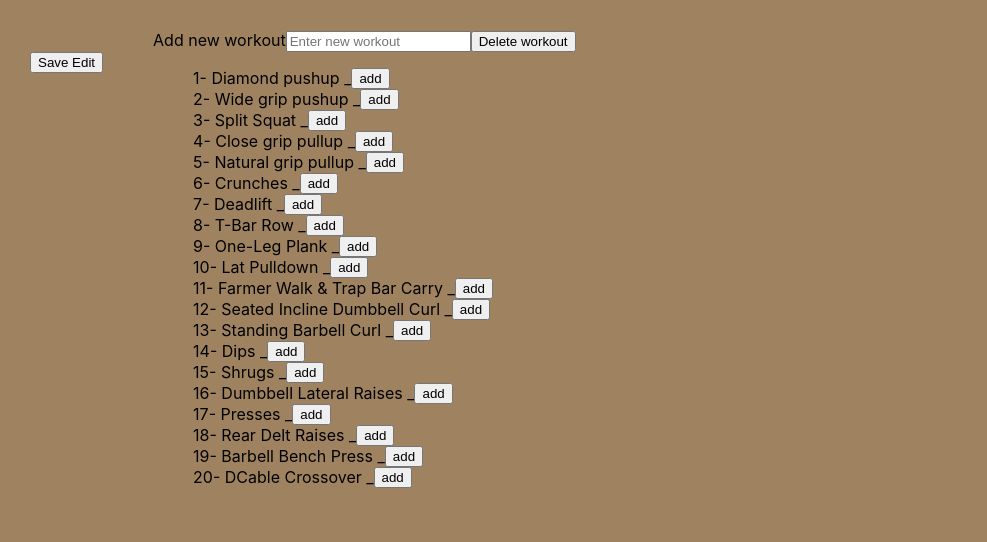
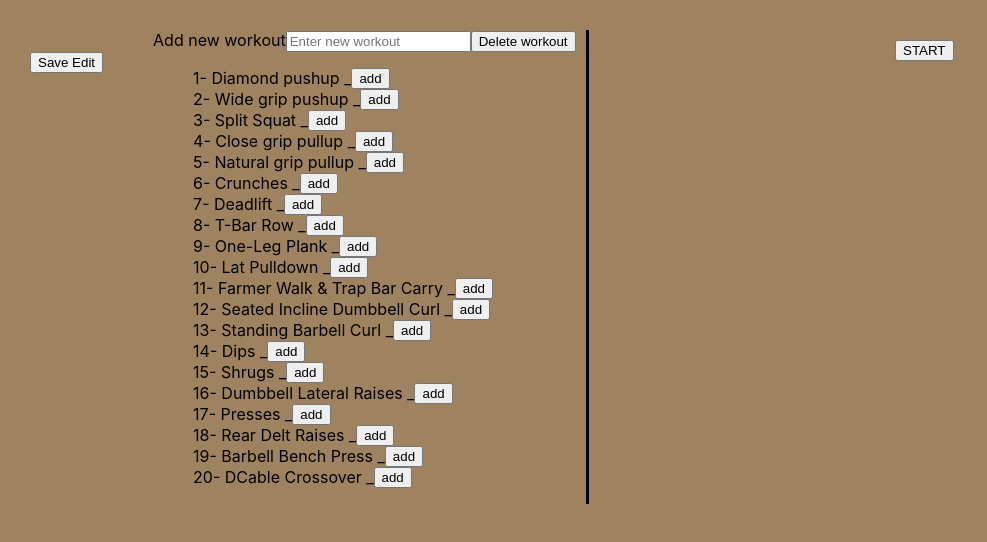
Before and after one commit to ajalzahrani/use-state-only, a React (Create React App) app: page / in a window 1280 px wide. Shown: the top 542 px of the page, without its empty margins (0-987 px from the left). Built offline with nearby package versions, Linux system fonts and the light colour scheme.

Commit message:
added session with timer

```diff
--- a/package.json
+++ b/package.json
@@ -10,6 +10,7 @@
     "react": "^18.2.0",
     "react-dom": "^18.2.0",
     "react-scripts": "5.0.1",
+    "react-timer-hook": "^3.0.5",
     "use-immer": "^0.7.0",
     "uuid": "^8.3.2",
     "web-vitals": "^2.1.4",
--- a/src/App.css
+++ b/src/App.css
@@ -1,4 +1,6 @@
 .App {
+  display: flex;
+  flex-direction: row;
   text-align: left;
   padding: 30px;
 }
@@ -96,3 +98,34 @@
   width: 30px;
   margin-right: 20px;
 }
+
+.sessionContainer {
+  display: flex;
+  flex: 1;
+  margin-left: 10px;
+  border-left: solid;
+  padding-left: 10px;
+  /* background-color: #282c34; */
+  justify-content: center;
+}
+
+.sessionInnerContainer {
+  display: flex;
+  flex-direction: column;
+  padding: 10px;
+  /* justify-content: center; */
+  /* text-align: center; */
+}
+
+.sessoinCardContainer {
+  border: solid;
+  padding: 10;
+  margin: 10px;
+  width: 500px;
+  height: 100px;
+}
+
+.cardTitle {
+  display: flex;
+  flex-direction: row;
+}
--- a/src/App.js
+++ b/src/App.js
@@ -1,5 +1,6 @@
 import "./App.css";
 import Schedule from "./Schedule";
+import Session from "./Session";
 import ScheduleObject from "./database/ScheduleObject";
 
 function App() {
@@ -7,6 +8,7 @@ function App() {
   return (
     <div className="App">
       <Schedule />
+      <Session />
     </div>
   );
 }
--- /dev/null
+++ b/src/Session.js
@@ -0,0 +1,38 @@
+import React, { useEffect, useCallback } from "react";
+import "./App.css";
+import { useStore } from "./store";
+import getExerciseName from "./shared/getExerciseName";
+import SessionCard from "./SessionCard";
+
+function Session() {
+  const today = useStore((state) => state.today);
+
+  const printObj = useCallback(() => {
+    console.log(today);
+  });
+
+  const time = new Date();
+  time.setSeconds(time.getSeconds() + 5);
+
+  return (
+    <div className="sessionContainer">
+      <div className="sessionInnerContainer">
+        <button onClick={printObj}>START</button>
+
+        <div>
+          {today?.workout?.exercises?.map((exer) => {
+            return (
+              <SessionCard
+                key={exer.id}
+                title={getExerciseName(exer?.id)}
+                expiryTimestamp={time}
+              />
+            );
+          })}
+        </div>
+      </div>
+    </div>
+  );
+}
+
+export default Session;
--- /dev/null
+++ b/src/SessionCard.js
@@ -0,0 +1,27 @@
+import React, { useCallback, useState } from "react";
+import { useStore } from "./store";
+import { useTimer } from "react-timer-hook";
+import TimeComp from "./TimeComp";
+
+const SessionCard = ({ title }) => {
+  const [isPress, setIsPress] = useState(false);
+  const [expiryTimestamp, setExpiryTimestamp] = useState({});
+
+  const startTimer = useCallback(() => {
+    const time = new Date();
+    time.setSeconds(time.getSeconds() + 5);
+    setExpiryTimestamp(time);
+    setIsPress(!isPress);
+  }, [isPress]);
+  return (
+    <div className="sessoinCardContainer">
+      <div className="cardTitle">
+        <button onClick={startTimer}>Done</button>
+        <div>{title}</div>
+      </div>
+      {isPress && <TimeComp expiryTimestamp={expiryTimestamp} />}
+    </div>
+  );
+};
+
+export default SessionCard;
--- /dev/null
+++ b/src/TimeComp.js
@@ -0,0 +1,29 @@
+import React, { useState } from "react";
+import { useStore } from "./store";
+import { useTimer } from "react-timer-hook";
+
+const TimeComp = ({ expiryTimestamp }) => {
+  const {
+    seconds,
+    minutes,
+    hours,
+    days,
+    isRunning,
+    start,
+    pause,
+    resume,
+    restart,
+  } = useTimer({
+    expiryTimestamp,
+    onExpire: () => console.warn("onExpire called"),
+  });
+
+  return (
+    <div style={{ fontSize: "50px" }}>
+      <span>{days}</span>:<span>{hours}</span>:<span>{minutes}</span>:
+      <span>{seconds}</span>
+    </div>
+  );
+};
+
+export default TimeComp;
--- /dev/null
+++ b/src/shared/getExerciseName.js
@@ -0,0 +1,10 @@
+import exercises from "../database/exercises";
+
+const getExerciseName = (id) => {
+  let exername = exercises.filter((element) => {
+    return element.id === id;
+  });
+  return exername[0].title;
+};
+
+export default getExerciseName;
```
Also changed, not shown: 1 other file (tests, documents, lock files or other folders).
